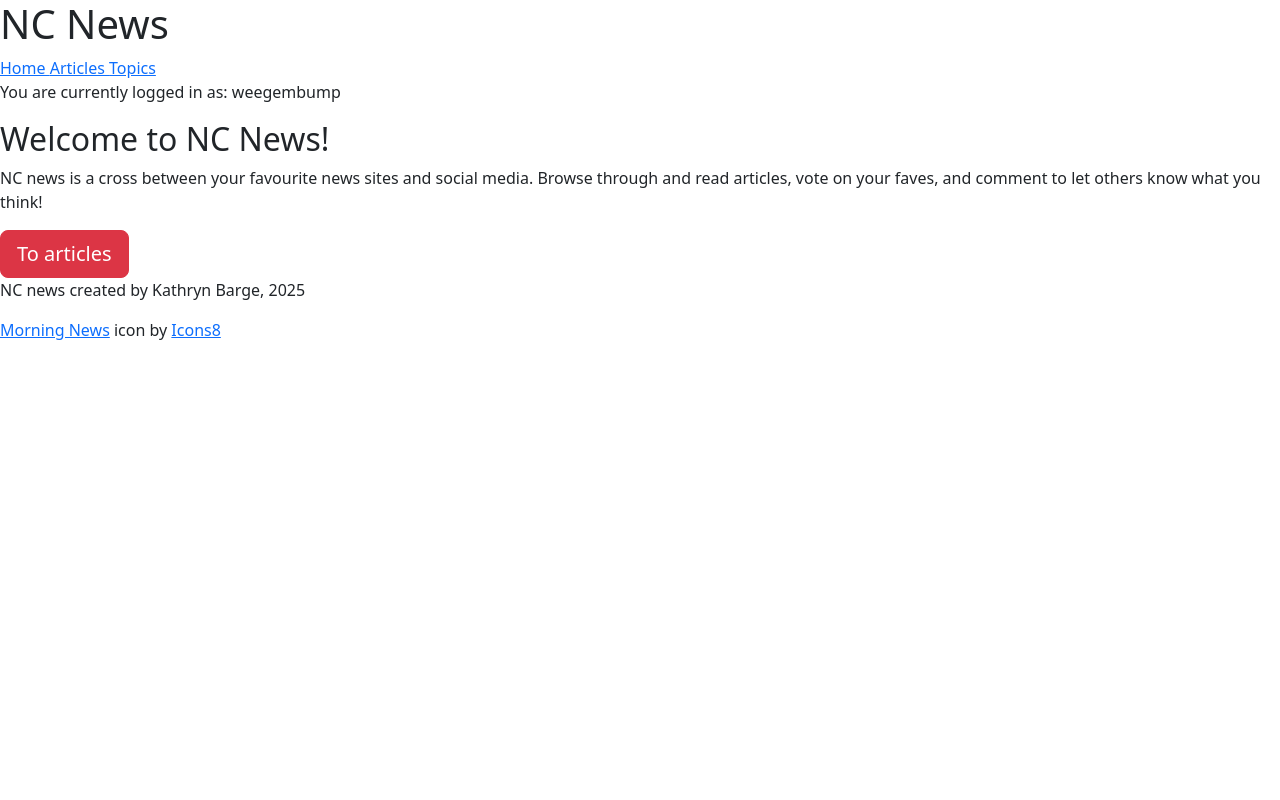
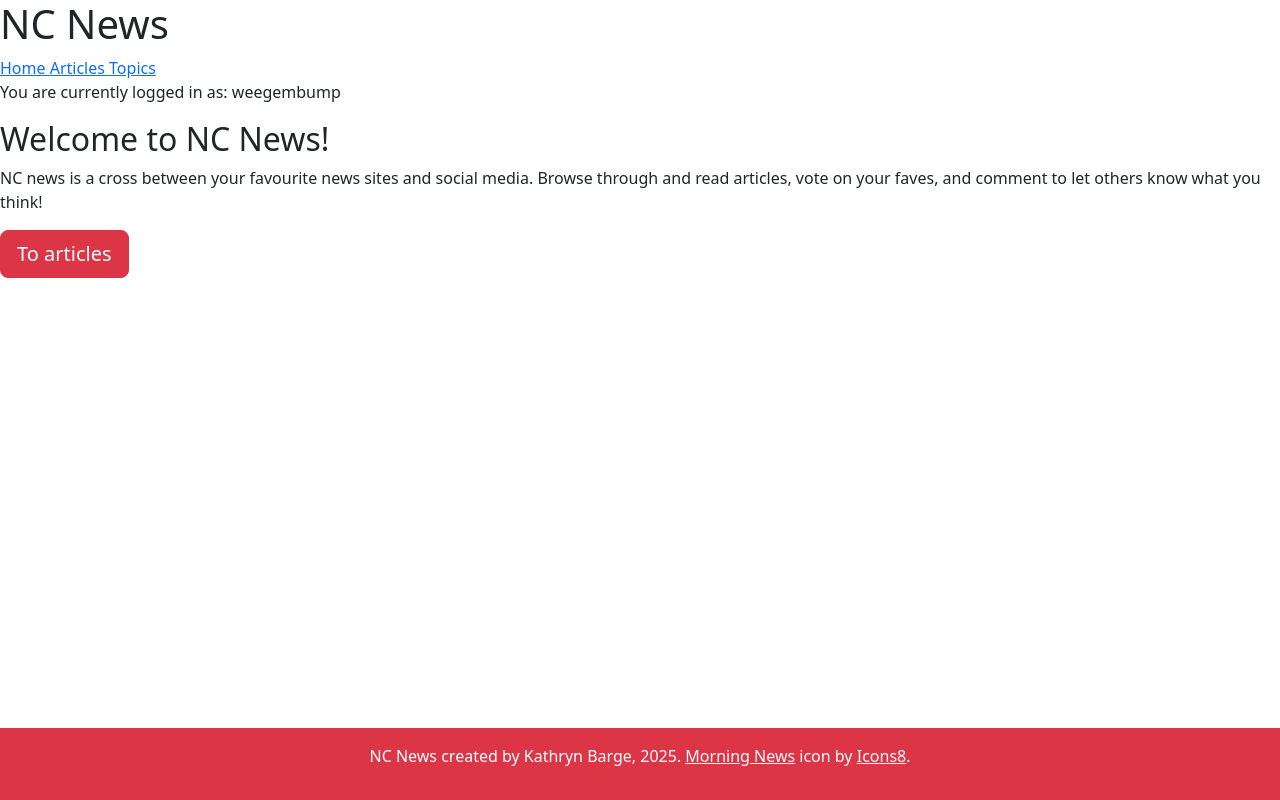
Before and after one commit to kshbarge/northcoders-news-FE, a React (Vite) app: page / in a window 1280 px wide. Built offline with nearby package versions, Linux system fonts and the light colour scheme.

Commit message:
style footer

```diff
--- a/src/components/Footer.jsx
+++ b/src/components/Footer.jsx
@@ -1,9 +1,8 @@
 function Footer (){
     return (
-      <>
-        <p>NC news created by Kathryn Barge, 2025</p>
-        <a target="_blank" href="https://icons8.com/icon/routpOrsm6F0/morning-news">Morning News</a> icon by <a target="_blank" href="https://icons8.com">Icons8</a>
-      </>
+      <div class="fixed-bottom text-bg-danger p-3">
+        <p class="text-center">NC News created by Kathryn Barge, 2025. <a target="_blank" href="https://icons8.com/icon/routpOrsm6F0/morning-news" class="link-light">Morning News</a> icon by <a target="_blank" href="https://icons8.com" class="link-light">Icons8</a>.</p>
+      </div>
     )
 }
 
```
